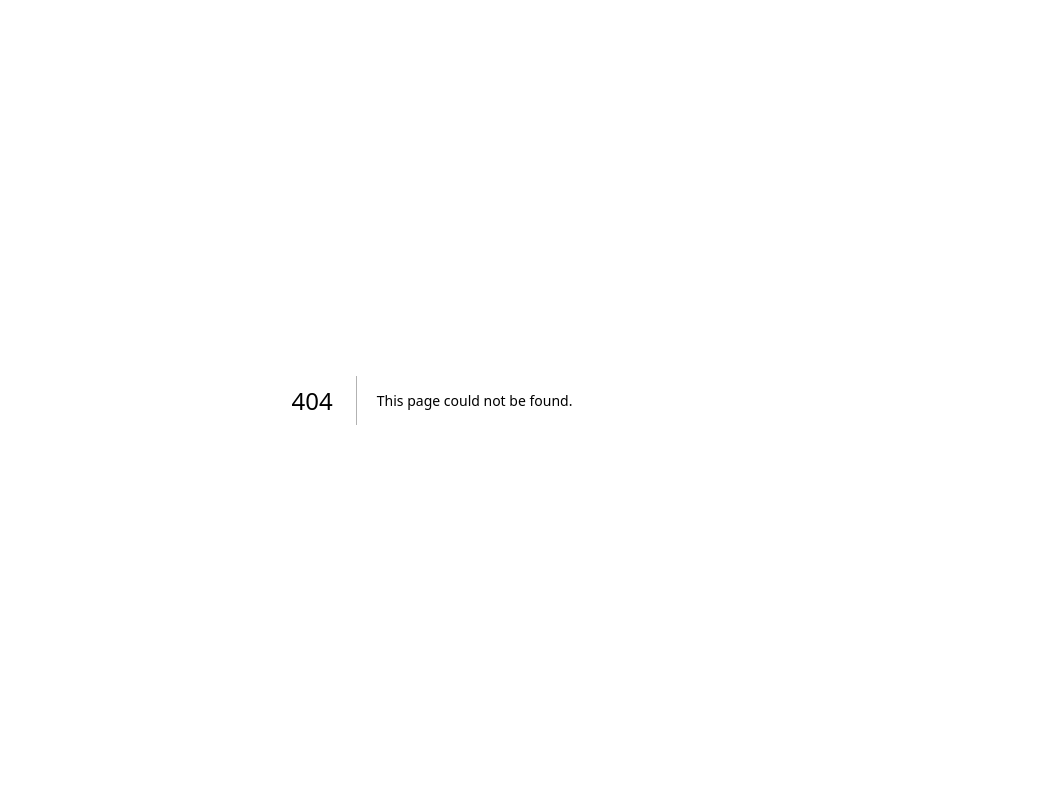
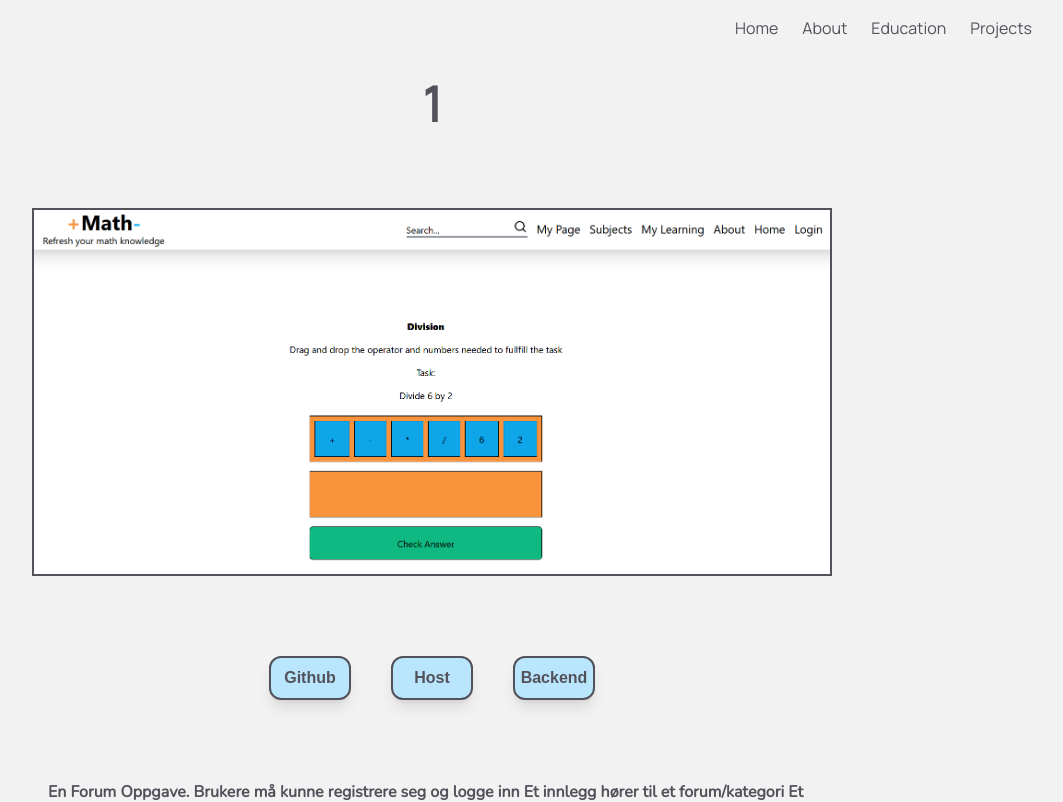
Before and after one commit to MartinPettersen/sixth-portfolio-page, a Next.js app: page /Project/1 in a window 1280 px wide. Before the commit this address had no page. Shown: the top 802 px of the page, without its empty margins (208-1271 px from the left). Built offline with nearby package versions, Linux system fonts and the light colour scheme.

Commit message:
add page to view individual projects

```diff
--- /dev/null
+++ b/app/Project/[project]/page.tsx
@@ -0,0 +1,55 @@
+import React from "react";
+import Image from "next/image";
+
+type Props = {
+  params: { project: string };
+};
+
+const page = ({ params }: Props) => {
+  const project = params.project;
+  const imageUrl = "/images/screen_image.png";
+  const projectText =
+    "En Forum Oppgave. Brukere må kunne registrere seg og logge inn Et innlegg hører til et forum/kategori Et innlegg kan ha flere svar Kun registrerte brukere kan skrive innlegg og svar Hjemmesiden skal vise oversikt over seneste innlegg, og man skal kunne filtrere på kategori/forum Innlegg på forsiden skal vise antall svar Forfatter skal kunne slette egne innlegg og svar, men ikke andres Forfatter skal kunne redigere egne innlegg og svar, men ikke andres Legge til noe feks en tekst [edited] som gjør at folk kan se om et svar er redigert Brukere skal kunne dele/linke til tråder Man skal kunne dele/linke til kommentarer Det skal være mulig å klikke på en bruker og se post- og forumtråder de har laget Brukere skal kunne rapportere en kommentar eller tråd Administrator skal kunne se tråder og kommentarer som har blitt rapportert Administrator skal kunne slette kommentarer og tråder som er upassende Man skal bli spurt om man faktisk ønsker å slette før noe blir slettet Brukerene skal kunne kommentere på andre sine kommentarer Man skal kunne se at en kommentar er et svar på en spesifikk kommentar Man skal kunne se datoene for når en tråd ble laget Man skal kunne se datoene for når en post ble laget Bruker skal kunne slette sin egen bruker Brukere skal kunne raportere andre brukere Admin skal kunne slette raporterte brukere Det skal være reserverte brukernavn som man ikke skal kunne kalle seg selv, som feks Admin eller lignende navn som kan brukes med ille hensikter";
+  const tech = [
+    "Next",
+    "React",
+    "Tailwind",
+    "Mongodb",
+    "Mongodb-Atlas",
+    "No-SQL",
+    "Vercel",
+    "TypeScript",
+    "Next-Auth",
+    "Google-Authentication",
+  ];
+
+  return (
+    <div className="flex flex-col gap-20 font-bold min-h-screen min-w-screen items-center justify-center py-20">
+      <h1 className="font-manrope text-5xl">{project}</h1>
+      <Image
+        src={imageUrl}
+        alt={"Project Image"}
+        layout={"static"}
+        width={800}
+        height={800}
+        className="object-contain border-2 border-solid border-[#52525b]"
+      />
+
+      <div className="flex flex-row gap-10">
+        <div className="bg-[#bae6fd] rounded-xl shadow-lg hover:shadow-inner p-2 w-[82px] flex items-center justify-center border-2 border-solid border-[#52525b] hover:cursor-pointer">
+          Github
+        </div>
+        <div className="bg-[#bae6fd] rounded-xl shadow-lg hover:shadow-inner p-2 w-[82px] flex items-center justify-center border-2 border-solid border-[#52525b] hover:cursor-pointer">
+          Host
+        </div>
+        <div className="bg-[#bae6fd] rounded-xl shadow-lg hover:shadow-inner p-2 w-[82px] flex items-center justify-center border-2 border-solid border-[#52525b] hover:cursor-pointer">
+          Backend
+        </div>
+      </div>
+
+      <p className="font-nunito w-[90%] sm:w-[60%]">{projectText}</p>
+    </div>
+  );
+};
+
+export default page;
--- a/app/components/(navigation)/Navbar.tsx
+++ b/app/components/(navigation)/Navbar.tsx
@@ -9,7 +9,7 @@ const Navbar = () => {
     }
   };
   return (
-    <div className="font-manrope flex flex-row gap-6 fixed right-10 top-0 pt-4">
+    <div className="font-manrope flex flex-row gap-6 fixed right-10 top-0 pt-4 z-100">
       <h2
         className="hover:cursor-pointer"
         onClick={() => handleScrollTo("home")}
--- a/app/components/(pages)/Projects.tsx
+++ b/app/components/(pages)/Projects.tsx
@@ -1,5 +1,6 @@
 import React from "react";
 import ProjectImageCard from "../(images)/ProjectImageCard";
+import Link from "next/link";
 
 const Projects = () => {
   const textScreen =
@@ -12,21 +13,28 @@ const Projects = () => {
       <h1 className="font-manrope text-5xl">Projects</h1>
 
       <div className="grid grid-cols-1 sm:grid-cols-2 gap-y-60 gap-x-10  items-center justify-center sm:pl-4">
+        <Link href={`../Project/${"project one"}`}>
           <ProjectImageCard
             imageUrl="/images/screen_image.png"
             textDescription={textScreen}
             layout="responsive"
           />
+        </Link>
+        <Link href={`../Project/${"project two"}`}>
           <ProjectImageCard
             imageUrl="/images/screen_image.png"
             textDescription={textScreen}
             layout="responsive"
           />
+        </Link>
+        <Link href={`../Project/${"project three"}`}>
           <ProjectImageCard
             imageUrl="/images/screen_image.png"
             textDescription={textScreen}
             layout="responsive"
           />
+        </Link>
+        <Link href={`../Project/${"project four"}`}>
           <div className="flex items-center justify-center">
             <div className="w-[200px] h-[200px] flex items-center justify-center">
               <ProjectImageCard
@@ -36,7 +44,8 @@ const Projects = () => {
               />
             </div>
           </div>
-
+        </Link>
+        <Link href={`../Project/${"project four"}`}>
           <div className="flex items-center justify-center">
             <div className="w-[200px] h-[200px] flex items-center justify-center">
               <ProjectImageCard
@@ -46,7 +55,8 @@ const Projects = () => {
               />
             </div>
           </div>
-
+        </Link>
+        <Link href={`../Project/${"project four"}`}>
           <div className="flex items-center justify-center">
             <div className="w-[200px] h-[200px] flex items-center justify-center">
               <ProjectImageCard
@@ -56,6 +66,7 @@ const Projects = () => {
               />
             </div>
           </div>
+        </Link>
       </div>
     </div>
   );
--- a/app/layout.tsx
+++ b/app/layout.tsx
@@ -2,6 +2,7 @@ import type { Metadata } from "next";
 import "./globals.css";
 import { Manrope } from '@next/font/google'
 import { Nunito } from '@next/font/google'
+import Navbar from "./components/(navigation)/Navbar";
 
 const manrope = Manrope({
   subsets: ["latin"], weight: "400",
@@ -28,6 +29,8 @@ export default function RootLayout({
       <body
         className={`${manrope.variable} ${nunito.variable} antialiased`}
       >
+      <Navbar />
+
         {children}
       </body>
     </html>
--- a/app/page.tsx
+++ b/app/page.tsx
@@ -20,7 +20,6 @@ export default function Home() {
       <section id="projects" className="snap-start">
         <Projects />
       </section>
-      <Navbar />
     </div>
   );
 }
```
Lines whose indentation alone changed are shown as unchanged.
